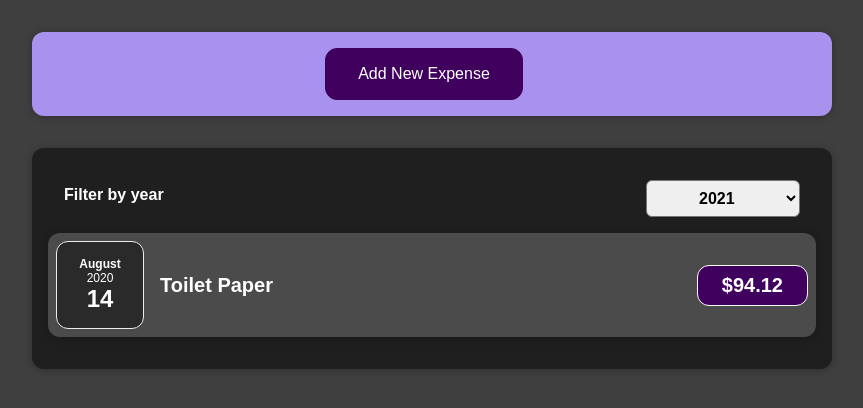
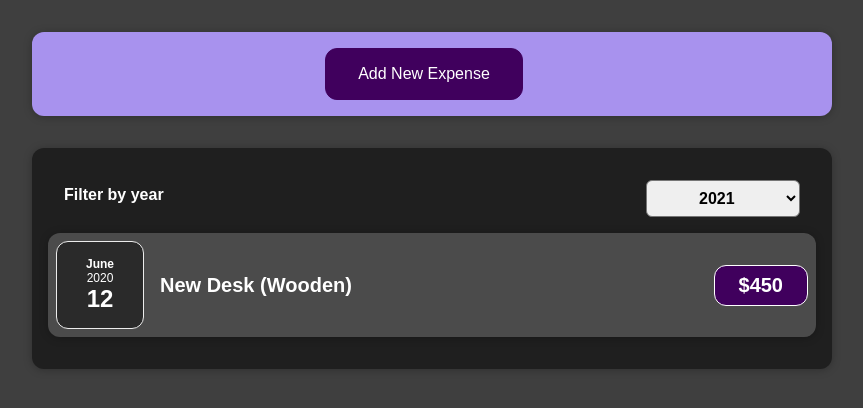
Before and after one commit to MahsumaRezai/React_Project, a React (Create React App) app: page / in a window 1280 px wide. Shown: the top 408 px of the page, without its empty margins (208-1071 px from the left). Built offline with nearby package versions, Linux system fonts and the light colour scheme.

Commit message:
work on dates section

```diff
--- a/src/App.js
+++ b/src/App.js
@@ -8,20 +8,20 @@ const DUMMY_EXPENSES = [
     id: 'e1',
     title: 'Toilet Paper',
     amount: 94.12,
-    date: new Date(2020, 7, 14),
+    date: new Date(2023, 7, 14),
   },
   { id: 'e2', title: 'New TV', amount: 799.49, date: new Date(2021, 2, 12) },
   {
     id: 'e3',
     title: 'Car Insurance',
     amount: 294.67,
-    date: new Date(2021, 2, 28),
+    date: new Date(2022, 2, 28),
   },
   {
     id: 'e4',
     title: 'New Desk (Wooden)',
     amount: 450,
-    date: new Date(2021, 5, 12),
+    date: new Date(2020, 5, 12),
   },
 ];
 
```
